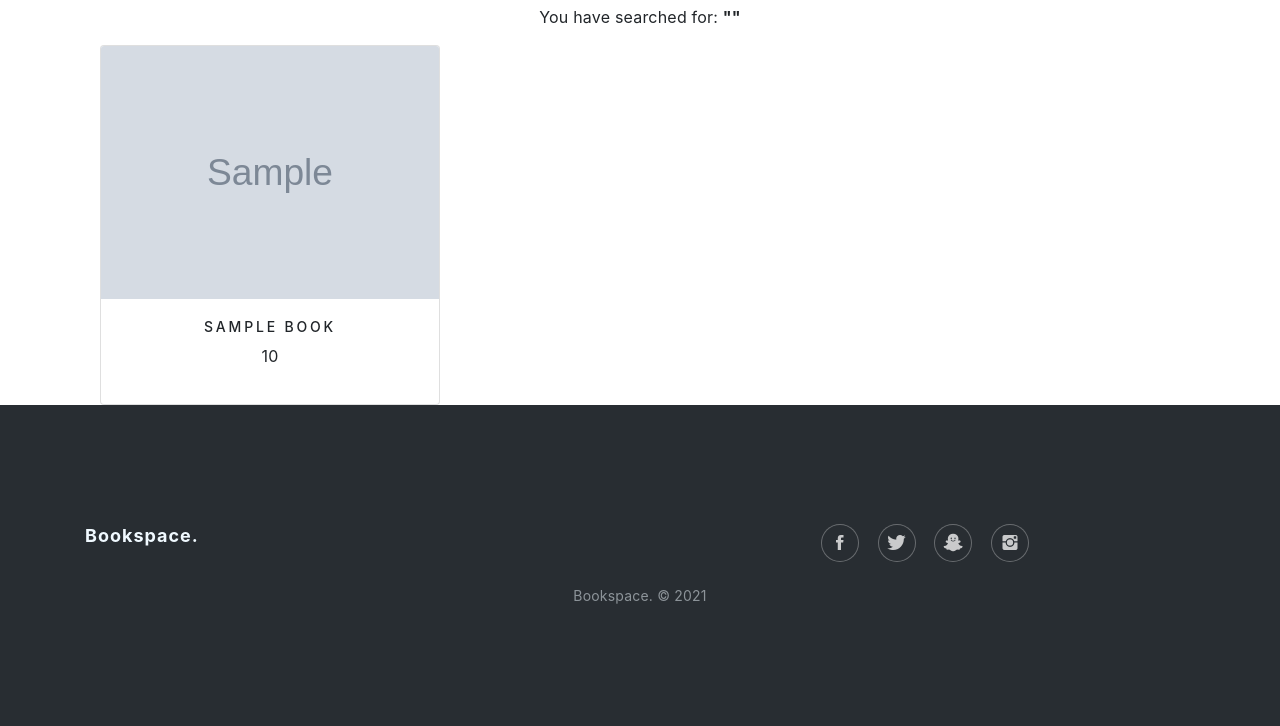
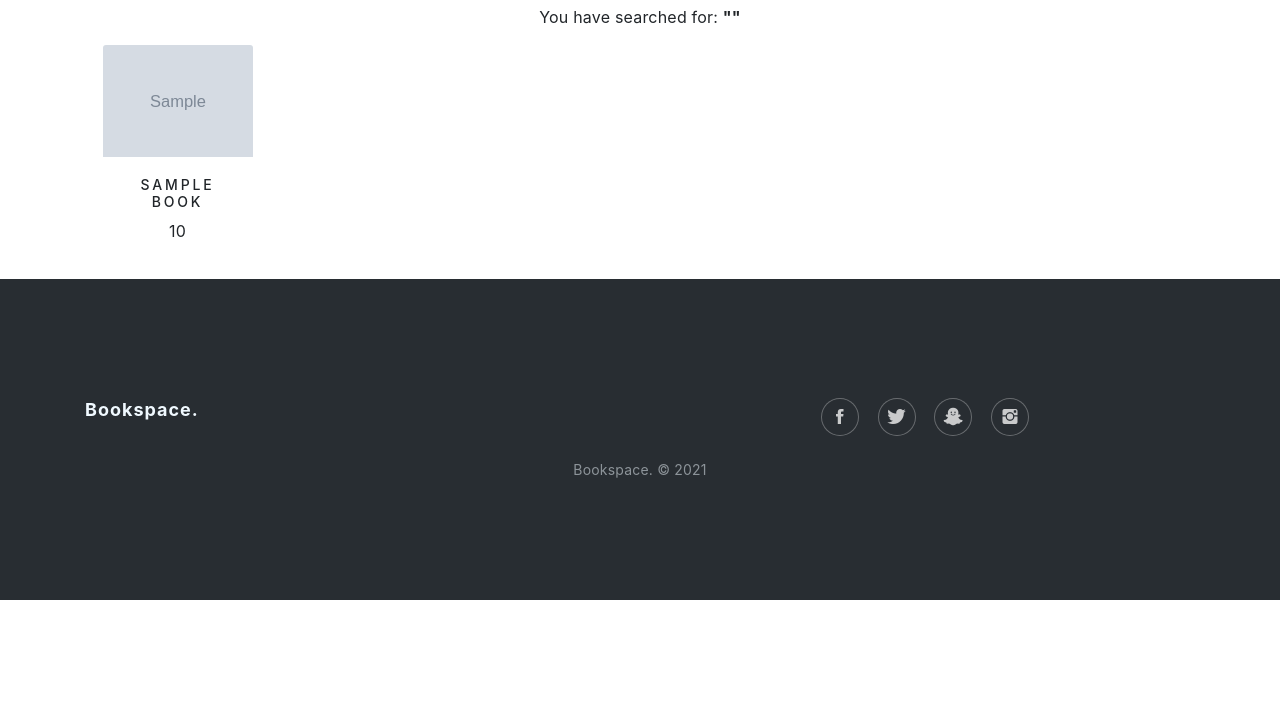
Before and after one commit to taiwo0007/Book-Store-Group-Project, a Django app: template store/search_app/templates/search.html in a window 1280 px wide. Shown: the part 225-951 px from the top of the page. After the commit the page ends 825 px from the top, so only its background shows below. Run offline with Django 3.2, Linux system fonts and the light colour scheme; the template is opened without the code that fills it: most values are stand-ins (such as "Sample title", 1, 10 or a date in 2020); grey boxes marked "Sample" are stand-in pictures; some libraries are stand-ins or nearby versions.

Commit message:
search pages shows pictures smaller

```diff
--- a/store/cart/templates/cart.html
+++ b/store/cart/templates/cart.html
@@ -122,7 +122,7 @@ Cart - Bookspace.
 						{{voucher_apply_form }}
 
 						{% csrf_token %}
-						<button id="go" style="" class=" " type="submit"></button>
+						<button  id="go" style="" class=" " type="submit"></button>
 					</form>
 
 				</div>
--- a/store/search_app/templates/search.html
+++ b/store/search_app/templates/search.html
@@ -13,9 +13,9 @@
 	<div class="container">
 		<div class="row mx-auto">
 			{% for book in books %}
-				<div class="my_bottom_margin col-9 col-sm-12 col-md-4 col-md-12 col-lg-4">
-					<div class="card text-center" style="min-width: 18rem;">
-                        <a href="{{book.get_absolute_url}}"><img class="card-img-top my_image"
+				<div class="my_bottom_margin col-9 col-sm-12 col-md-4 col-md-12 col-lg-2">
+					<div class=" text-center" style="">
+                        <a href="{{book.get_absolute_url}}"><img style="width: 150px;" class="card-img-top my_image"
                             src="{{book.image.url}}" alt="{{book.title}}"></a>
 						<div class="card-body">
 							<h4>{{book.title}}</h4>
```
Also changed, not shown: store/db.sqlite3.
